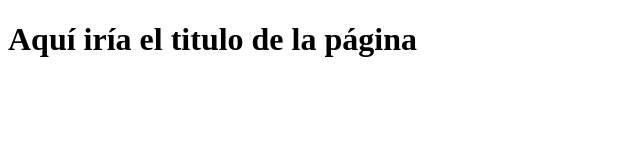
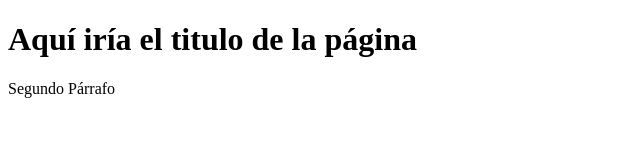
Before and after one commit to DiegoPerezSanchez866/NuevoProyectoEmpezando, a plain HTML site: page index.html in a window 1280 px wide. Shown: the whole page, without its empty margins (0-640 px from the left). Drawn offline with Linux system fonts and the light colour scheme.

Commit message:
Segundo Párrafo

```diff
--- a/index.html
+++ b/index.html
@@ -7,5 +7,7 @@
 </head>
 <body>
     <h1>Aquí iría el titulo de la página</h1>
+
+    <p>Segundo Párrafo</p>
 </body>
 </html>
```
